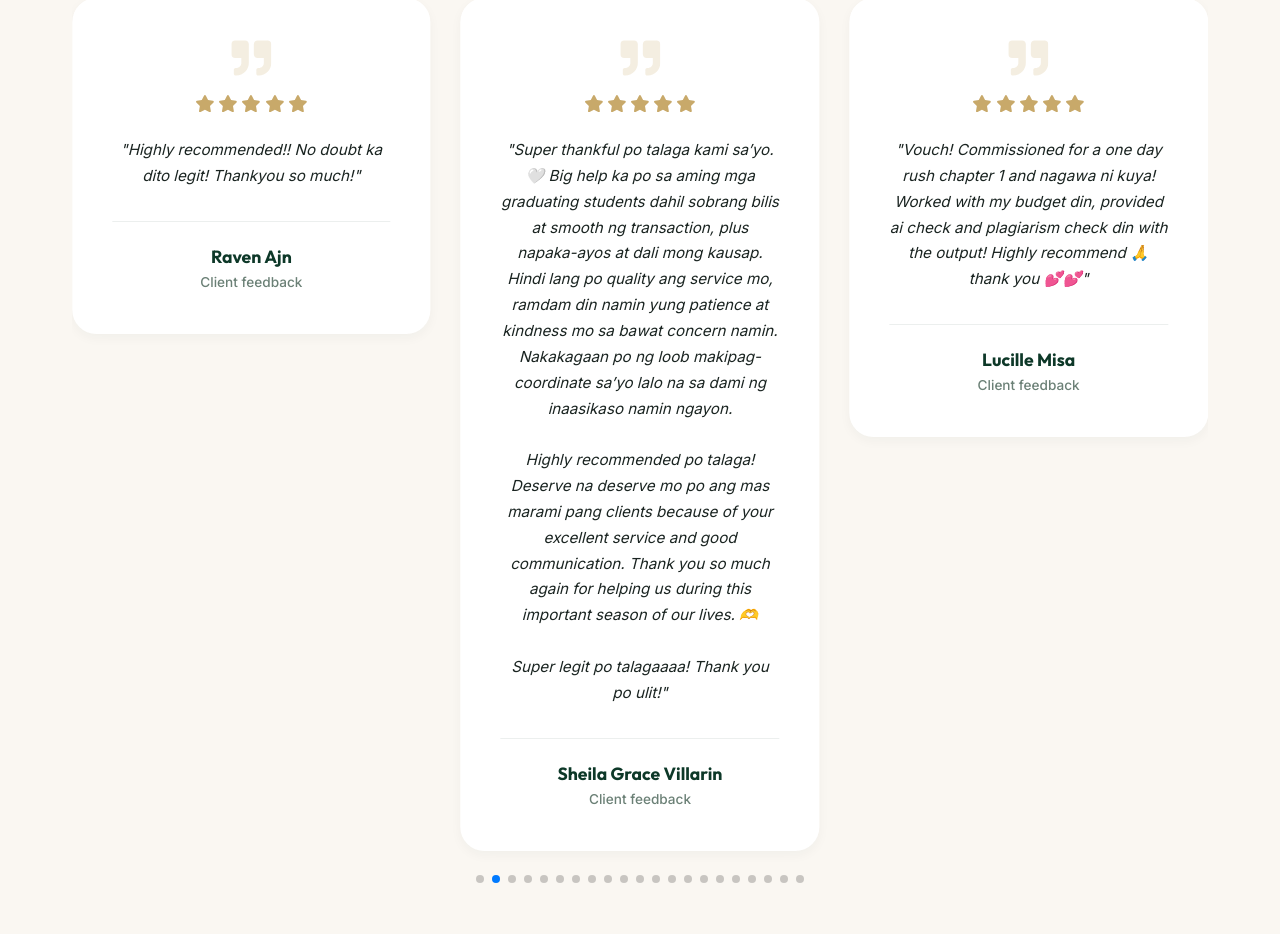
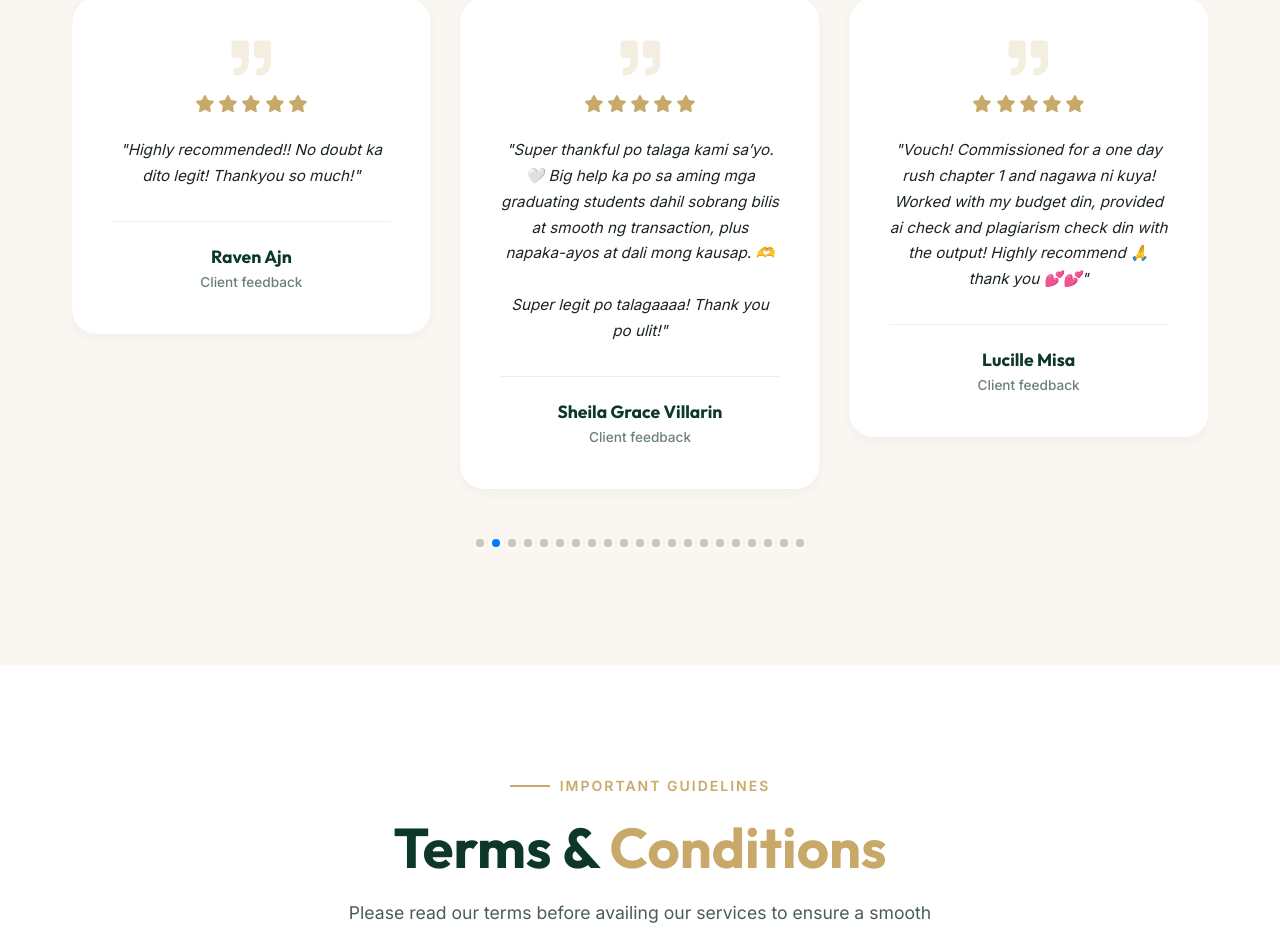
Before and after one commit to jblms00/jomich-academic-commissions, a React (Vite) app in the folder frontend/: page / in a window 1280 px wide. Shown: the part 3860-4794 px from the top of the page. Built offline with nearby package versions, Linux system fonts and the light colour scheme; no server answers; the database is empty.

Commit message:
feat: update review message

```diff
--- a/frontend/src/data/staticReviews.js
+++ b/frontend/src/data/staticReviews.js
@@ -21,7 +21,7 @@ export const staticReviews = [
     id: "review-003",
     clientName: "Sheila Grace Villarin",
     languageType: "taglish",
-    reviewMessage: "Super thankful po talaga kami sa’yo. 🤍 Big help ka po sa aming mga graduating students dahil sobrang bilis at smooth ng transaction, plus napaka-ayos at dali mong kausap. Hindi lang po quality ang service mo, ramdam din namin yung patience at kindness mo sa bawat concern namin. Nakakagaan po ng loob makipag-coordinate sa’yo lalo na sa dami ng inaasikaso namin ngayon.\n\nHighly recommended po talaga! Deserve na deserve mo po ang mas marami pang clients because of your excellent service and good communication. Thank you so much again for helping us during this important season of our lives. 🫶\n\nSuper legit po talagaaaa! Thank you po ulit!",
+    reviewMessage: "Super thankful po talaga kami sa’yo. 🤍 Big help ka po sa aming mga graduating students dahil sobrang bilis at smooth ng transaction, plus napaka-ayos at dali mong kausap. 🫶\n\nSuper legit po talagaaaa! Thank you po ulit!",
     rating: 5,
     dateLabel: "Client feedback",
     isStatic: true
```
